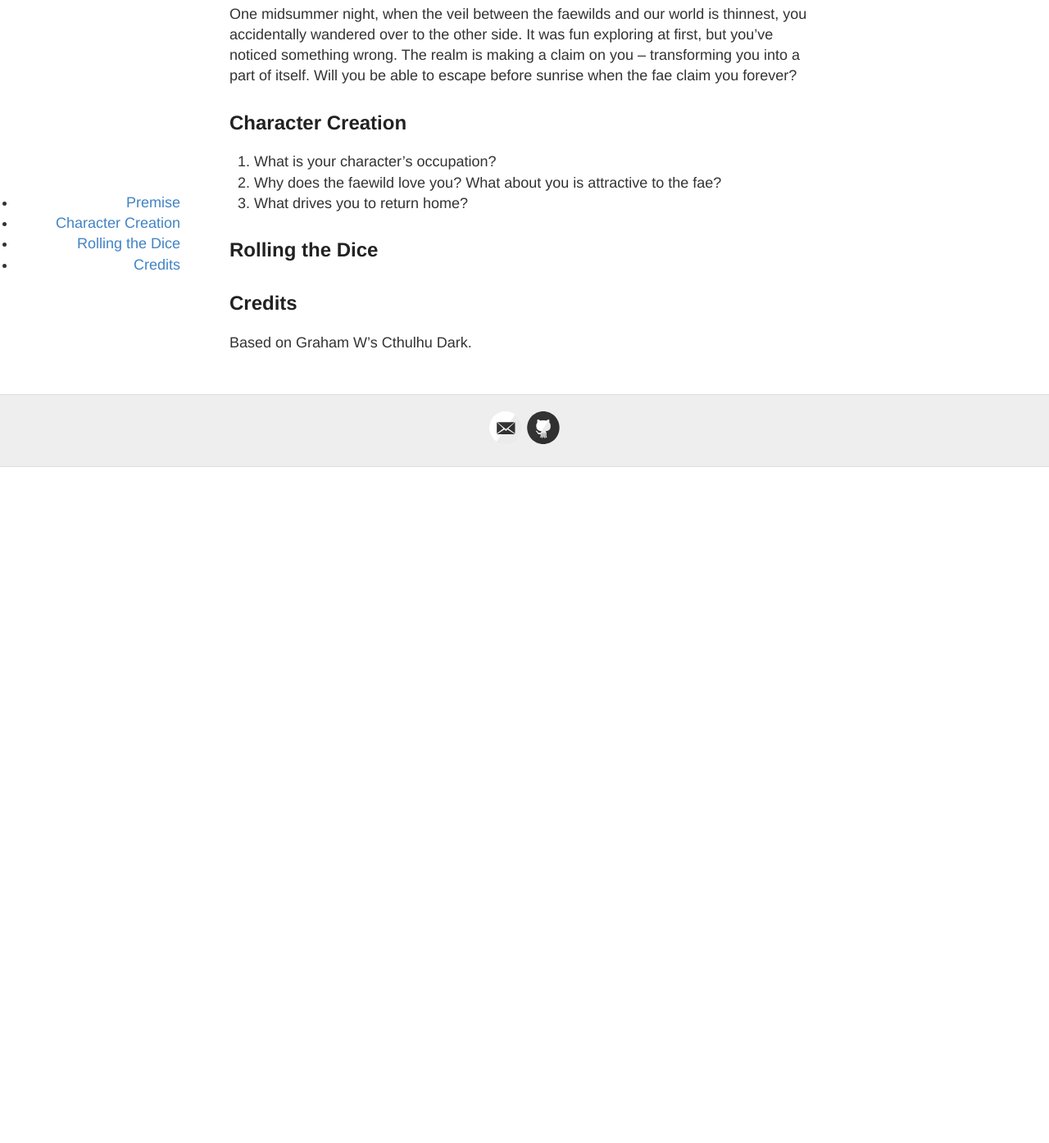
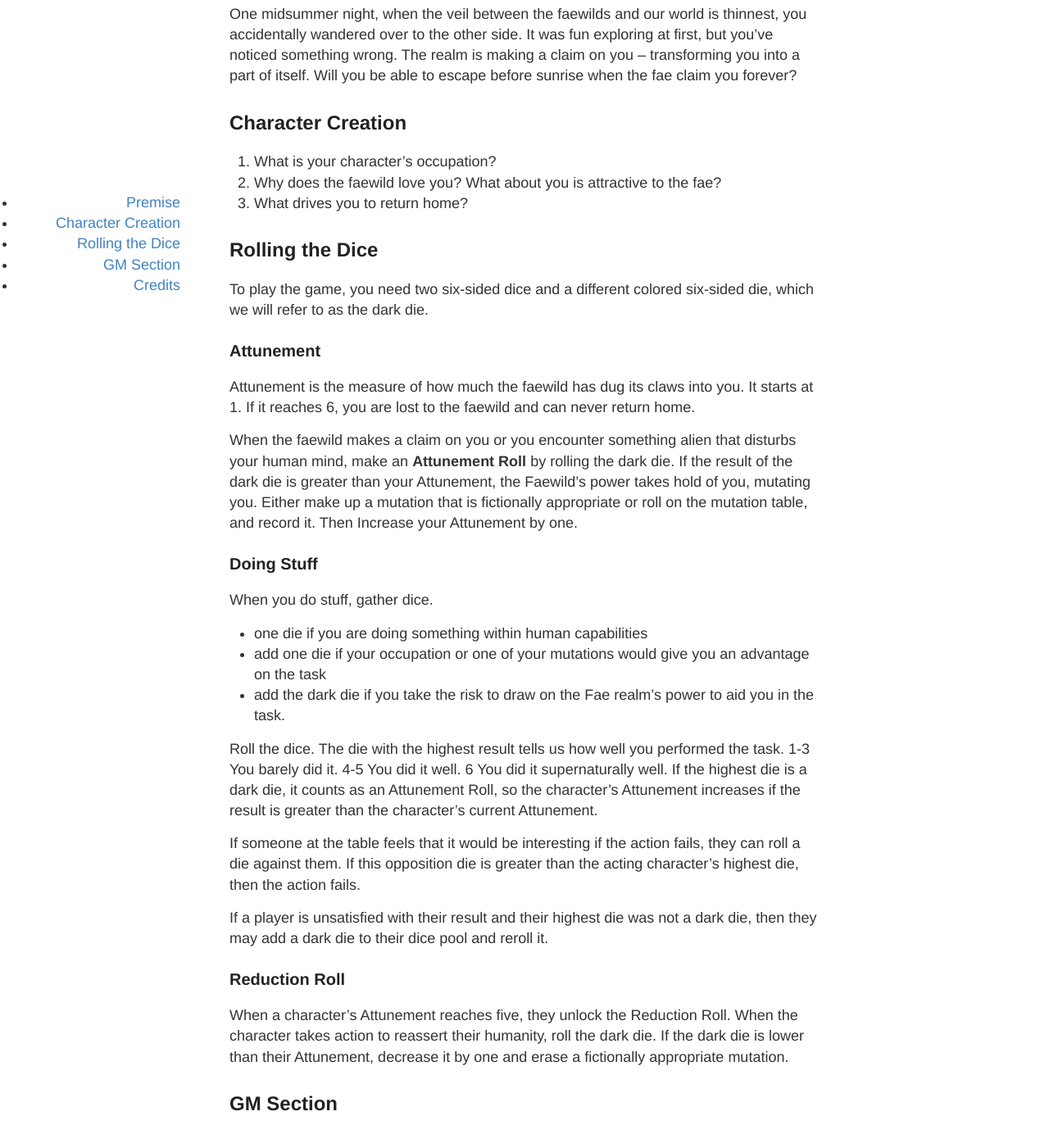
Before and after one commit to zechlau14/zechlau14.github.io, a Jekyll site: the page built from projects/Escape-from-Midsummer.md, in a window 1280 px wide and 1400 px high, scrolled down 287 px. Shown: the top 1395 px of the window at 82% size. Built offline with Jekyll 4.4.1, drawn with Linux system fonts in a browser that asks for light colours; before the commit the page ends 900 px from its top, so only the background shows below that.

Commit message:
Update Escape-from-Midsummer.md

```diff
--- a/projects/Escape-from-Midsummer.md
+++ b/projects/Escape-from-Midsummer.md
@@ -14,6 +14,33 @@ One midsummer night, when the veil between the faewilds and our world is thinnes
 3. What drives you to return home?
 
 ## Rolling the Dice
+To play the game, you need two six-sided dice and a different colored six-sided die, which we will refer to as the dark die.
+
+### Attunement
+Attunement is the measure of how much the faewild has dug its claws into you. It starts at 1. If it reaches 6, you are lost to the faewild and can never return home.
+
+When the faewild makes a claim on you or you encounter something alien that disturbs your human mind, make an **Attunement Roll** by rolling the dark die. If the result of the dark die is greater than your Attunement, the Faewild's power takes hold of you, mutating you. Either make up a mutation that is fictionally appropriate or roll on the mutation table, and record it. Then Increase your Attunement by one.
+
+### Doing Stuff
+When you do stuff, gather dice.
+* one die if you are doing something within human capabilities
+* add one die if your occupation or one of your mutations would give you an advantage on the task
+* add the dark die if you take the risk to draw on the Fae realm's power to aid you in the task.
+
+Roll the dice. The die with the highest result tells us how well you performed the task.
+1-3  You barely did it.
+4-5  You did it well.
+6    You did it supernaturally well.
+If the highest die is a dark die, it counts as an Attunement Roll, so the character's Attunement increases if the result is greater than the character's current Attunement.
+
+If someone at the table feels that it would be interesting if the action fails, they can roll a die against them. If this opposition die is greater than the acting character's highest die, then the action fails.
+
+If a player is unsatisfied with their result and their highest die was not a dark die, then they may add a dark die to their dice pool and reroll it.
+
+### Reduction Roll
+When a character's Attunement reaches five, they unlock the Reduction Roll. When the character takes action to reassert their humanity, roll the dark die. If the dark die is lower than their Attunement, decrease it by one and erase a fictionally appropriate mutation.
+
+## GM Section
 
 
 ## Credits
```
